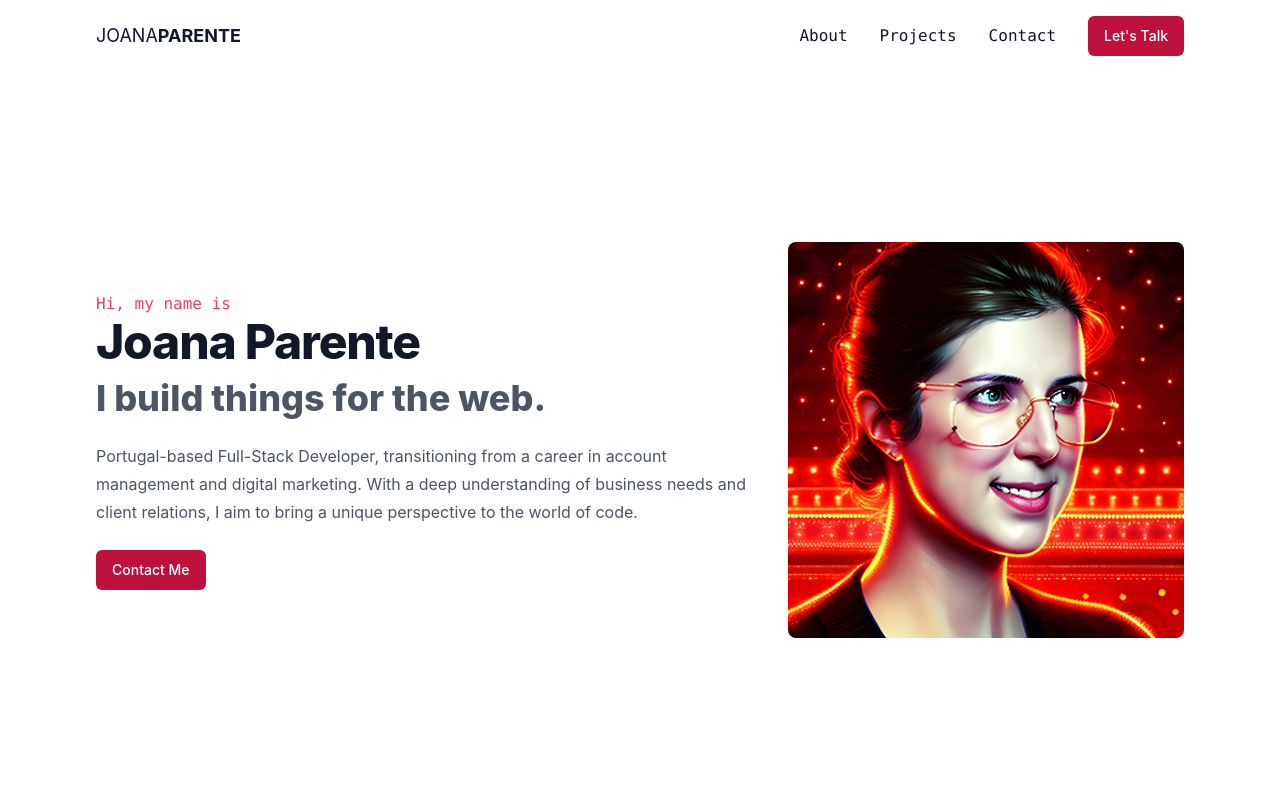
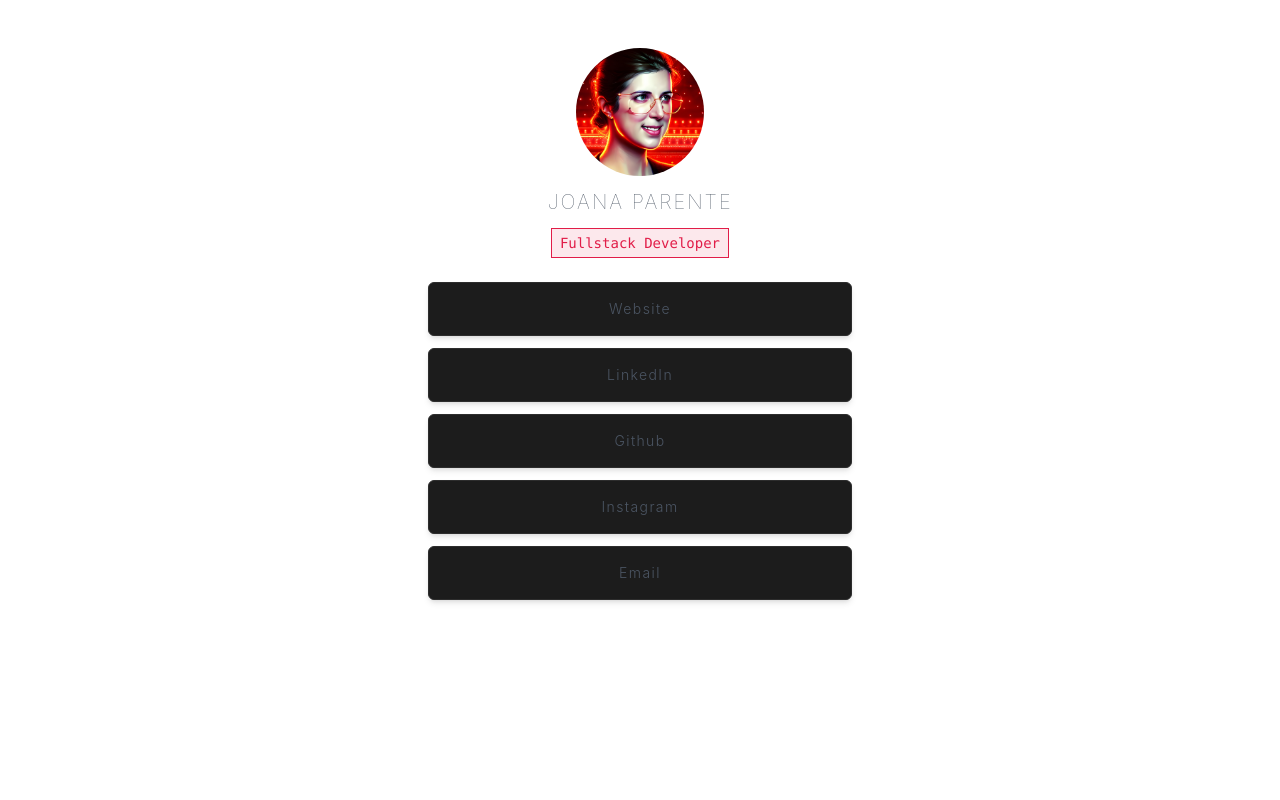
Before and after one commit to jrparente/joanaramosparente-v2, a React (Vite) app: page /bio in a window 1280 px wide. Before the commit this address led to /. Shown: the top 800 px of the page. Built offline with nearby package versions, Linux system fonts and the light colour scheme.

Commit message:
Created LinkinBio Clone

```diff
--- a/src/App.tsx
+++ b/src/App.tsx
@@ -1,4 +1,4 @@
-import { BrowserRouter, Routes, Route } from "react-router-dom";
+import { BrowserRouter, Routes, Route, useLocation } from "react-router-dom";
 import Home from "./pages/Home";
 import Navbar from "./components/Navbar";
 import Footer from "./components/Footer";
@@ -6,6 +6,29 @@ import ProjectCaseStudy from "./pages/case-study/[id]";
 import NotFound from "./pages/not-found";
 import { useEffect } from "react";
 import { initGA, logPageView } from "./analytics";
+import Bio from "./pages/bio";
+
+function MainContent() {
+  const location = useLocation();
+  const isBioPage = location.pathname === "/bio";
+
+  return (
+    <>
+      <main className="font-body w-full relative flex flex-shrink-0 flex-col">
+        {!isBioPage && <Navbar />}
+        <Routes>
+          <Route path="/" index element={<Home />} />
+          <Route path="/case-study">
+            <Route path=":id" element={<ProjectCaseStudy />} />
+          </Route>
+          <Route path="*" element={<NotFound />} />
+          <Route path="/bio" element={<Bio />} />
+        </Routes>
+      </main>
+      {!isBioPage && <Footer />}
+    </>
+  );
+}
 
 function App() {
   useEffect(() => {
@@ -15,17 +38,7 @@ function App() {
 
   return (
     <BrowserRouter>
-      <main className="font-body w-full relative flex flex-shrink-0 flex-col">
-        <Navbar />
-        <Routes>
-          <Route path="/" index element={<Home />} />
-          <Route path="/case-study">
-            <Route path=":id" element={<ProjectCaseStudy />} />
-          </Route>
-          <Route path="*" element={<NotFound />} />
-        </Routes>
-      </main>
-      <Footer />
+      <MainContent />
     </BrowserRouter>
   );
 }
--- a/src/components/Footer/Footer.tsx
+++ b/src/components/Footer/Footer.tsx
@@ -1,4 +1,4 @@
-import { GithubIcon, MailIcon } from "lucide-react";
+import { GithubIcon } from "lucide-react";
 import { socialMedia } from "../../data/constants";
 
 function Footer() {
@@ -30,13 +30,6 @@ function Footer() {
                 <span className="sr-only">{route.label}</span>
               </a>
             ))}
-            <a
-              href="mailto:jrparente@gmail.com"
-              className="hover:text-primary-500"
-            >
-              <MailIcon className="w-4 h-4" />
-              <span className="sr-only">Email</span>
-            </a>
           </div>
         </div>
       </div>
--- a/src/data/constants.ts
+++ b/src/data/constants.ts
@@ -1,4 +1,4 @@
-import { Linkedin, Github } from "lucide-react";
+import { Linkedin, Github, Mail, Instagram } from "lucide-react";
 
 export const routes = [
   { label: "About", href: "/#about" },
@@ -16,6 +16,16 @@ export const socialMedia = [
     icon: Github,
     label: "Github",
     href: "https://github.com/jrparente",
+  },
+  {
+    icon: Instagram,
+    label: "Instagram",
+    href: "https://www.instagram.com/joanaramosparente/",
+  },
+  {
+    icon: Mail,
+    label: "Email",
+    href: "mailto:jrparente@gmail.com",
   },
 ];
 
--- /dev/null
+++ b/src/pages/bio/index.tsx
@@ -0,0 +1,45 @@
+import profileImage from "../../assets/images/joana-parente-small.jpg";
+import { socialMedia } from "../../data/constants";
+
+function Bio() {
+  return (
+    <div className="w-full max-w-md mx-auto flex flex-col items-center justify-center gap-6 my-12 px-3">
+      <div className="flex flex-col items-center justify-center gap-3">
+        <img
+          src={profileImage}
+          alt="Joana Ramos Parente"
+          className="w-32 rounded-full"
+        />
+        <span className="uppercase text-xl font-thin tracking-widest">
+          Joana Parente
+        </span>
+        <div className="flex items-center justify-center gap-4">
+          <span className="text-sm font-mono bg-primary-600/10 border border-primary-600 text-primary-600 px-2 py-1">
+            Fullstack Developer
+          </span>
+        </div>
+      </div>
+      <div className="w-full flex flex-col gap-3">
+        <a
+          href="/"
+          className="relative font-light text-center py-4 px-3 text-sm tracking-widest rounded-md no-underline border border-solid border-[#2D2D2D] bg-[#1C1C1C] shadow-md"
+        >
+          Website
+        </a>
+        {socialMedia.map((route) => (
+          <a
+            key={route.href}
+            href={route.href}
+            target="_blank"
+            rel="noopener noreferrer"
+            className="relative font-light text-center py-4 px-3 text-sm tracking-widest rounded-md no-underline border border-solid border-[#2D2D2D] bg-[#1C1C1C] shadow-md"
+          >
+            {route.label}
+          </a>
+        ))}
+      </div>
+    </div>
+  );
+}
+
+export default Bio;
```
